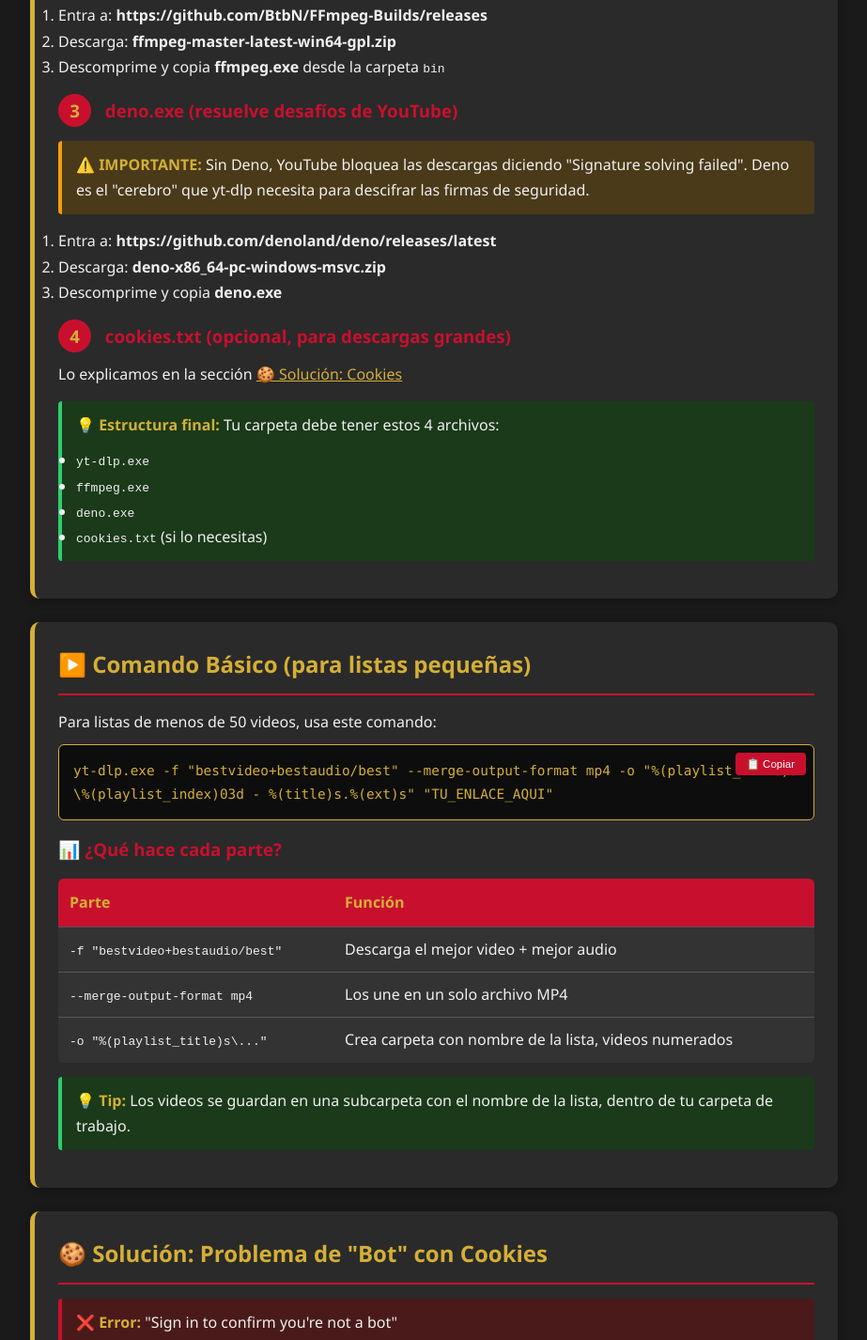
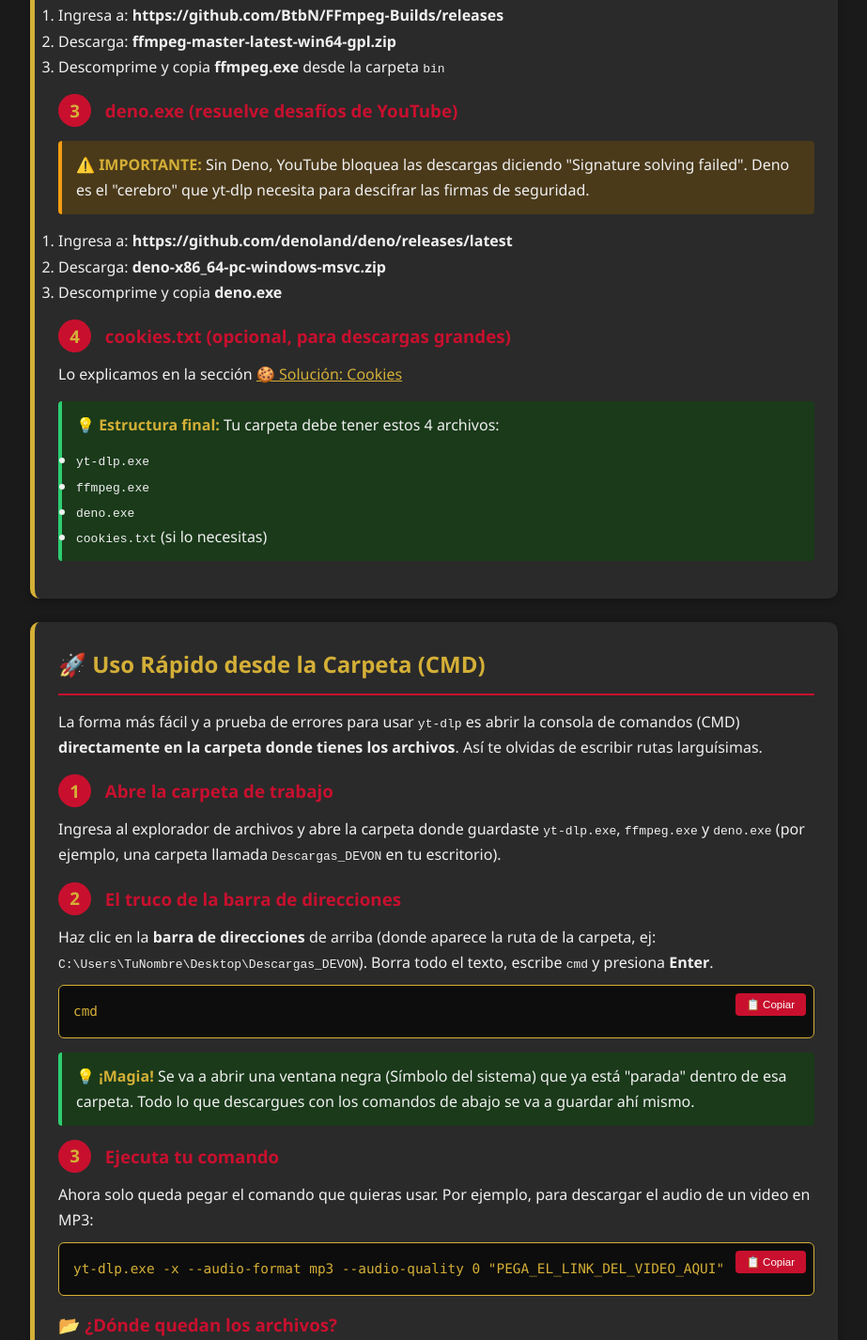
Before and after one commit to saoentertainment/descargar-videos, a plain HTML site: page index.html in a window 1280 px wide. Shown: the part 1374-2800 px from the top of the page at 94% size, without its empty margins (178-1101 px from the left). Drawn offline with Linux system fonts and the light colour scheme.

Commit message:
Update index.html

```diff
--- a/index.html
+++ b/index.html
@@ -395,6 +395,7 @@
     <ul id="menuList">
       <li><a href="#intro" onclick="closeMenu()">🎯 Introducción</a></li>
       <li><a href="#instalacion" onclick="closeMenu()">📥 Instalación Completa</a></li>
+      <li><a href="#uso-rapido" onclick="closeMenu()">🚀 Uso Rápido (CMD)</a></li>
       <li><a href="#basico" onclick="closeMenu()">▶️ Comando Básico</a></li>
       <li><a href="#cookies" onclick="closeMenu()">🍪 Solución: Cookies</a></li>
       <li><a href="#deno" onclick="closeMenu()">🧠 Solución: Deno</a></li>
@@ -432,13 +433,13 @@
 
     <h3><span class="paso">1</span> yt-dlp.exe (el programa principal)</h3>
     <ol>
-      <li>Entra a: <strong>https://github.com/yt-dlp/yt-dlp/releases/latest</strong></li>
+      <li>Ingresa a: <strong>https://github.com/yt-dlp/yt-dlp/releases/latest</strong></li>
       <li>Descarga: <strong>yt-dlp.exe</strong></li>
     </ol>
 
     <h3><span class="paso">2</span> ffmpeg.exe (une video + audio)</h3>
     <ol>
-      <li>Entra a: <strong>https://github.com/BtbN/FFmpeg-Builds/releases</strong></li>
+      <li>Ingresa a: <strong>https://github.com/BtbN/FFmpeg-Builds/releases</strong></li>
       <li>Descarga: <strong>ffmpeg-master-latest-win64-gpl.zip</strong></li>
       <li>Descomprime y copia <strong>ffmpeg.exe</strong> desde la carpeta <code>bin</code></li>
     </ol>
@@ -448,7 +449,7 @@
       <strong>⚠️ IMPORTANTE:</strong> Sin Deno, YouTube bloquea las descargas diciendo "Signature solving failed". Deno es el "cerebro" que yt-dlp necesita para descifrar las firmas de seguridad.
     </div>
     <ol>
-      <li>Entra a: <strong>https://github.com/denoland/deno/releases/latest</strong></li>
+      <li>Ingresa a: <strong>https://github.com/denoland/deno/releases/latest</strong></li>
       <li>Descarga: <strong>deno-x86_64-pc-windows-msvc.zip</strong></li>
       <li>Descomprime y copia <strong>deno.exe</strong></li>
     </ol>
@@ -464,6 +465,42 @@
         <li><code>deno.exe</code></li>
         <li><code>cookies.txt</code> (si lo necesitas)</li>
       </ul>
+    </div>
+  </section>
+
+  <!-- USO RÁPIDO DESDE LA CARPETA -->
+  <section id="uso-rapido">
+    <h2>🚀 Uso Rápido desde la Carpeta (CMD)</h2>
+    <p>La forma más fácil y a prueba de errores para usar <code>yt-dlp</code> es abrir la consola de comandos (CMD) <strong>directamente en la carpeta donde tienes los archivos</strong>. Así te olvidas de escribir rutas larguísimas.</p>
+
+    <h3><span class="paso">1</span> Abre la carpeta de trabajo</h3>
+    <p>Ingresa al explorador de archivos y abre la carpeta donde guardaste <code>yt-dlp.exe</code>, <code>ffmpeg.exe</code> y <code>deno.exe</code> (por ejemplo, una carpeta llamada <code>Descargas_DEVON</code> en tu escritorio).</p>
+
+    <h3><span class="paso">2</span> El truco de la barra de direcciones</h3>
+    <p>Haz clic en la <strong>barra de direcciones</strong> de arriba (donde aparece la ruta de la carpeta, ej: <code>C:\Users\TuNombre\Desktop\Descargas_DEVON</code>). Borra todo el texto, escribe <code>cmd</code> y presiona <strong>Enter</strong>.</p>
+
+    <div class="code-block">
+      <button class="copy-btn" onclick="copiar(this)">📋 Copiar</button>
+cmd
+    </div>
+
+    <div class="tip">
+      <strong>💡 ¡Magia!</strong> Se va a abrir una ventana negra (Símbolo del sistema) que ya está "parada" dentro de esa carpeta. Todo lo que descargues con los comandos de abajo se va a guardar ahí mismo.
+    </div>
+
+    <h3><span class="paso">3</span> Ejecuta tu comando</h3>
+    <p>Ahora solo queda pegar el comando que quieras usar. Por ejemplo, para descargar el audio de un video en MP3:</p>
+
+    <div class="code-block">
+      <button class="copy-btn" onclick="copiar(this)">📋 Copiar</button>
+yt-dlp.exe -x --audio-format mp3 --audio-quality 0 "PEGA_EL_LINK_DEL_VIDEO_AQUI"
+    </div>
+
+    <h3>📂 ¿Dónde quedan los archivos?</h3>
+    <p>Los archivos descargados aparecerán automáticamente dentro de la misma carpeta donde abriste el CMD. Si usas el comando de playlists, se creará una subcarpeta con el nombre de la lista para mantener todo ordenado.</p>
+
+    <div class="warning">
+      <strong>⚠️ Ojo:</strong> No cierres la ventana negra del CMD hasta que la descarga termine. Si la cierras antes, la descarga se corta.
     </div>
   </section>
 
@@ -531,14 +568,14 @@ yt-dlp.exe --cookies-from-browser firefox "ENLACE"
 
       <h4>Paso 1: Instalar extensión en Edge/Chrome</h4>
       <ol>
-        <li>Entra a: <strong>https://chromewebstore.google.com/</strong></li>
+        <li>Ingresa a: <strong>https://chromewebstore.google.com/</strong></li>
         <li>Busca: <strong>"Get cookies.txt LOCALLY"</strong></li>
         <li>Instala la extensión (tiene 900,000+ usuarios, es segura)</li>
       </ol>
 
       <h4>Paso 2: Exportar cookies</h4>
       <ol>
-        <li>Abre YouTube en tu navegador y verifica que estás logueado</li>
+        <li>Abre YouTube en tu navegador y verifica que tienes la sesión iniciada</li>
         <li>Haz clic en el ícono de la extensión (galleta 🍪)</li>
         <li>Selecciona formato: <strong>Netscape</strong> (NO JSON)</li>
         <li>Haz clic en <strong>"Export"</strong></li>
```
